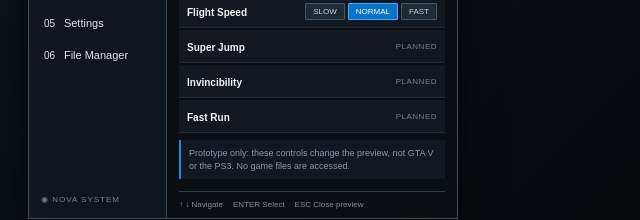
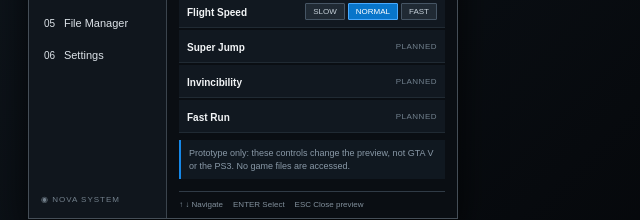
Before and after one commit to Majedo67/NOVA-Mod-Menu, a plain HTML site: page index.html in a window 1280 px wide. Shown: the part 376-596 px from the top of the page, 0-640 px from the left. Drawn offline with Linux system fonts and the light colour scheme.

Commit message:
Set File Manager to item 5 and Settings to item 6

```diff
--- a/index.html
+++ b/index.html
@@ -14,8 +14,8 @@
 <button class="tab" data-tab="characters">02 <span>Characters</span></button>
 <button class="tab" data-tab="vehicles">03 <span>Vehicles</span></button>
 <button class="tab" data-tab="teleport">04 <span>Teleport</span></button>
-<button class="tab" data-tab="settings">05 <span>Settings</span></button>
-<button class="tab" data-tab="files">06 <span>File Manager</span></button>
+<button class="tab" data-tab="files">05 <span>File Manager</span></button>
+<button class="tab" data-tab="settings">06 <span>Settings</span></button>
 </nav><div class="sidefoot">◉ NOVA SYSTEM</div></aside>
 <section class="content"><div class="heading"><div><p class="eyebrow">NOVA / <span id="crumb">PLAYER</span></p><h2 id="title">Player</h2></div><small>BUILD 0.1 · CONCEPT</small></div><div id="panel" class="panel"></div><footer><span>↑ ↓ Navigate</span><span>ENTER Select</span><span>ESC Close preview</span></footer></section>
 </section><p class="disclaimer">Interface preview only — controls do not affect GTA V.</p>
```
